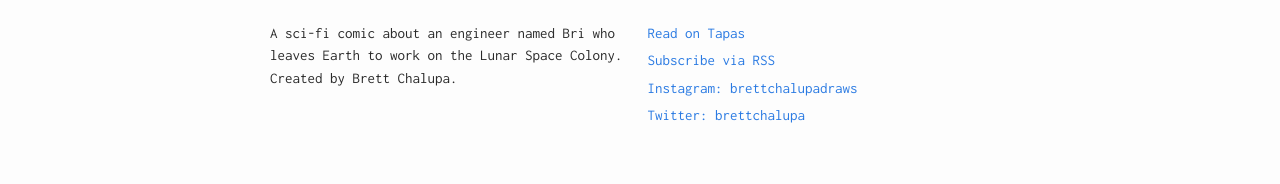
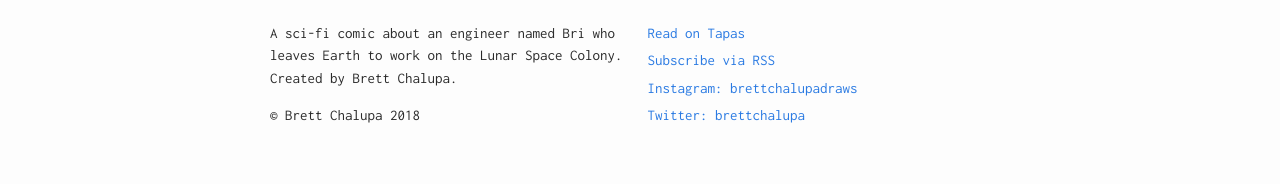
Before and after one commit to brettchalupa/lsc, a Jekyll site: the page built from index.md, in a window 1280 px wide. Shown: the part 813-997 px from the top of the page. Built offline with Jekyll 4.4.1, drawn with Linux system fonts in a browser that asks for light colours.

Commit message:
Add copyright info to footer

```diff
--- a/_includes/footer.html
+++ b/_includes/footer.html
@@ -5,6 +5,8 @@
     <div class="footer-col-wrapper">
       <div class="footer-col footer-col-1">
         <p>{{- site.description | escape -}}</p>
+
+        <span>&copy; Brett Chalupa 2018</span>
       </div>
 
       <div class="footer-col footer-col-2">
```
